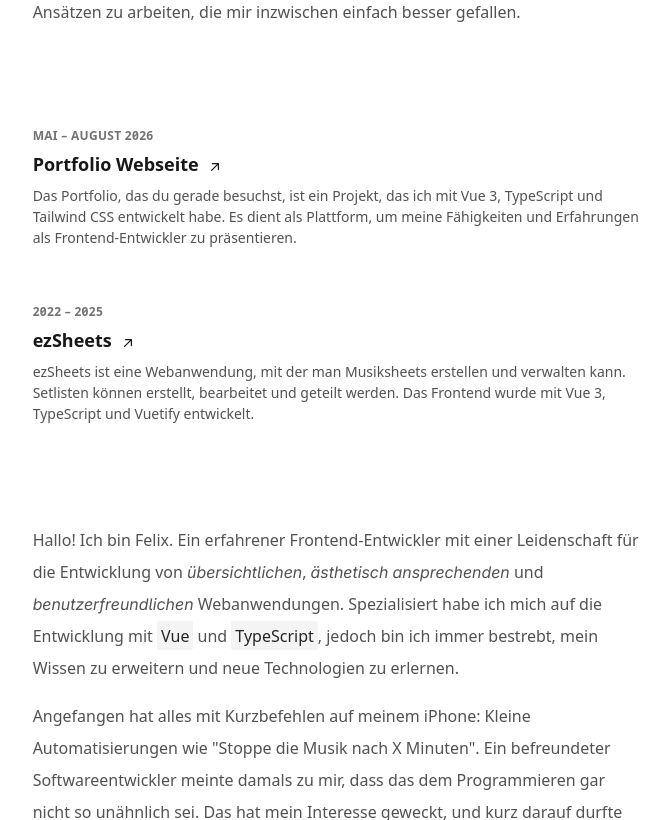
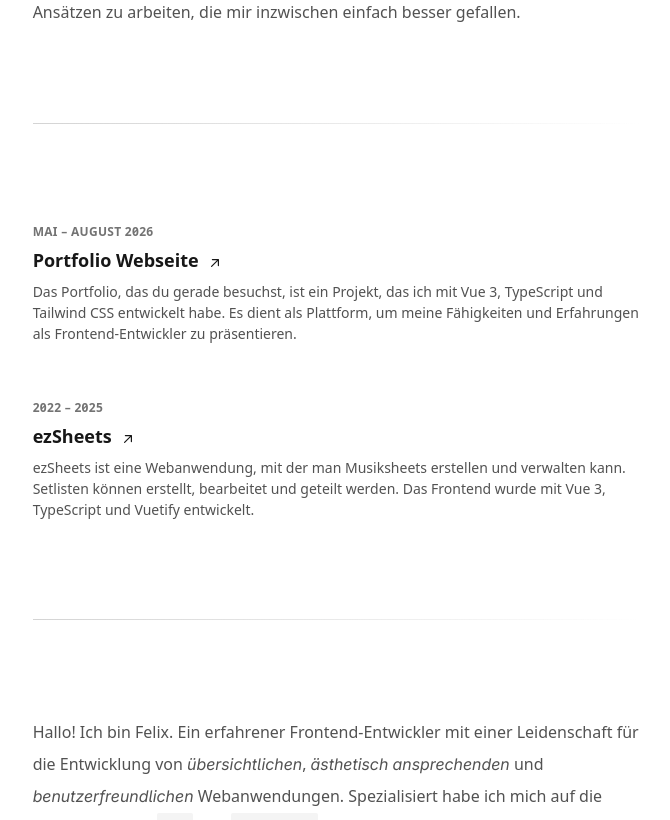
Before and after one commit to felixgabel/portfolio, a Vue app: page /#lebenslauf in a window 1280 px wide. Shown: the part 740-1560 px from the top of the page, without its empty margins (592-1262 px from the left). Built offline with nearby package versions, Linux system fonts and the light colour scheme; a web font is replaced by a local one.

Commit message:
style: add divider between section elements

```diff
--- a/src/components/home/HomeMain.vue
+++ b/src/components/home/HomeMain.vue
@@ -25,14 +25,19 @@ const homeSections: Section[] = [
 </script>
 
 <template>
-  <main class="flex flex-col gap-24 pt-24 lg:w-[52%] lg:py-24">
+  <main class="flex flex-col gap-24 pt-24 lg:w-[52%] lg:gap-48 lg:py-24">
     <section
-      v-for="homeSection in homeSections"
+      v-for="(homeSection, indexOfHomeSection) in homeSections"
       :key="homeSection.id"
       :id="homeSection.id"
-      class="scroll-mt-24"
+      class="relative scroll-mt-24"
     >
       <component :is="homeSection.component" />
+      <hr
+        v-if="twoColumnLayout && indexOfHomeSection !== homeSections.length - 1"
+        class="absolute -bottom-24 h-px w-full border-0 bg-linear-to-r from-neutral-300 to-transparent"
+        aria-hidden="true"
+      />
     </section>
   </main>
 </template>
```
